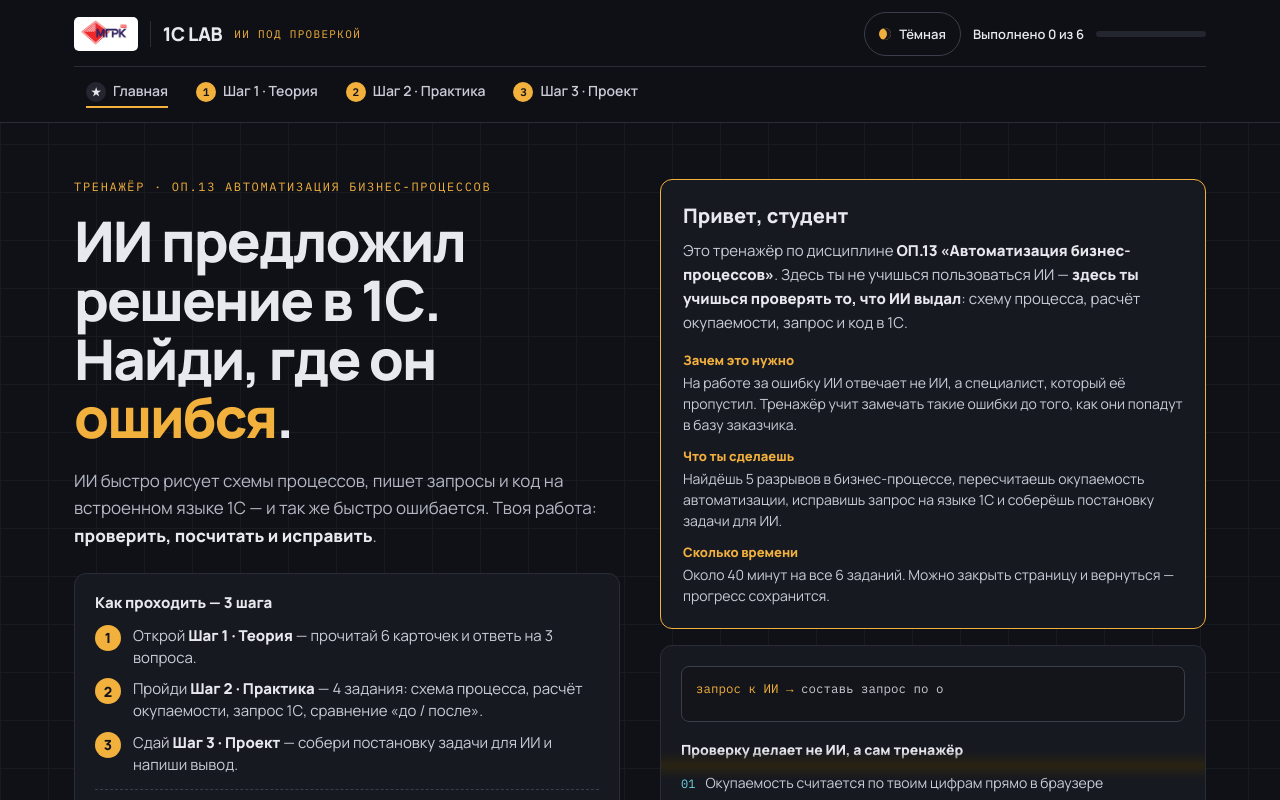
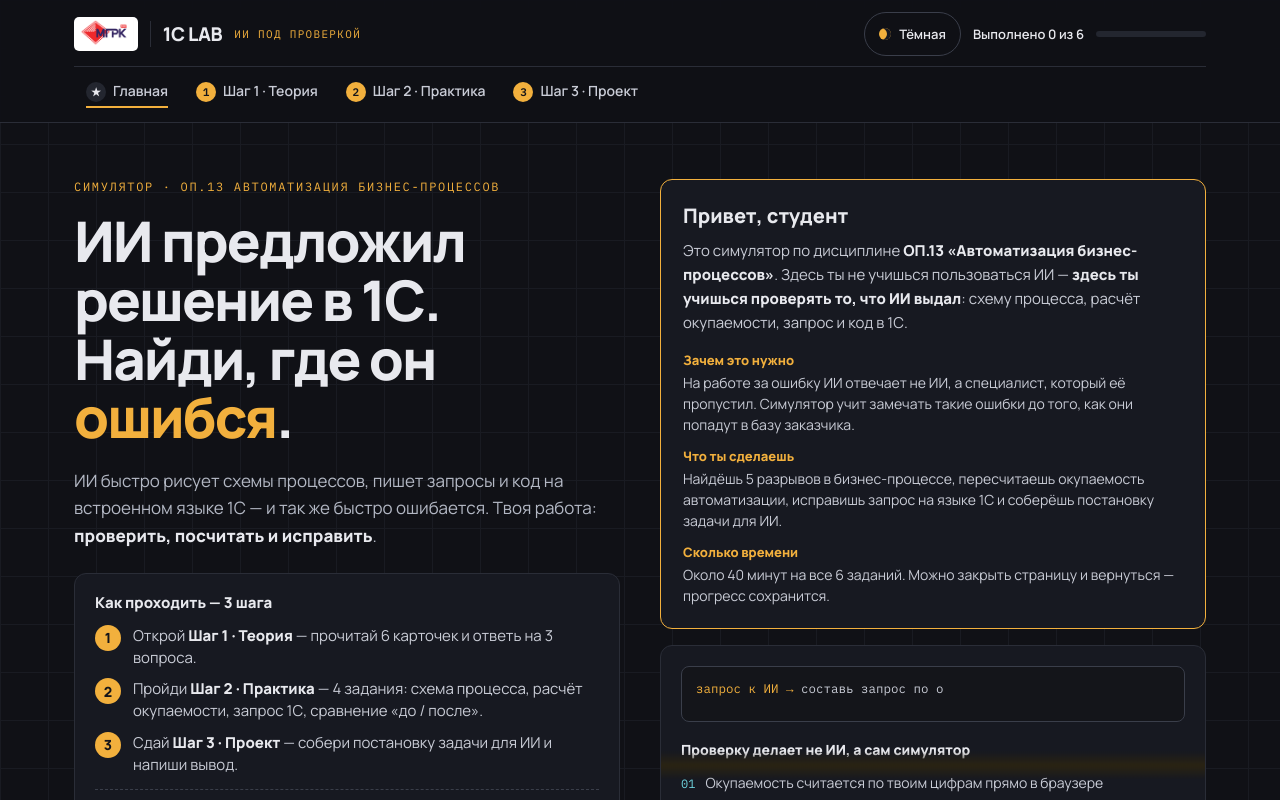
Before and after one commit to llapik/concursV2, a React (Vite) app in the folder app/: page / in a window 1280 px wide. Shown: the top 800 px of the page. Built offline with nearby package versions, Linux system fonts and the light colour scheme.

Commit message:
Replace "тренажёр" with "симулятор" throughout
Co-Authored-By: Claude Sonnet 5 <noreply@anthropic.com>
Claude-Session: https://claude.ai/code/session_01KtyXNWYDPAWhSZq5tYMm3V

```diff
--- a/app/index.html
+++ b/app/index.html
@@ -12,7 +12,7 @@
     <title>1С Lab: ИИ под проверкой</title>
     <meta
       name="description"
-      content="Тренажёр: найди, где ИИ ошибся в схеме процесса, расчёте окупаемости и запросе 1С. Электронный образовательный ресурс для специальности 09.02.11, ОП.13."
+      content="Симулятор: найди, где ИИ ошибся в схеме процесса, расчёте окупаемости и запросе 1С. Электронный образовательный ресурс для специальности 09.02.11, ОП.13."
     />
   </head>
   <body>
--- a/app/src/components/MapSection.jsx
+++ b/app/src/components/MapSection.jsx
@@ -39,7 +39,7 @@ export default function MapSection({ lab }) {
               marginBottom: 18,
             }}
           >
-            Тренажёр · ОП.13 Автоматизация бизнес-процессов
+            Симулятор · ОП.13 Автоматизация бизнес-процессов
           </div>
           <h1 style={{ fontSize: 'clamp(30px, 5vw, 56px)', lineHeight: 1.05, letterSpacing: '-0.035em', fontWeight: 800, margin: '0 0 20px', textWrap: 'pretty' }}>
             ИИ предложил решение в 1С.
@@ -127,7 +127,7 @@ export default function MapSection({ lab }) {
           <div style={{ border: '1px solid var(--accent)', background: 'var(--panel)', borderRadius: 12, padding: 22 }}>
             <div style={{ fontSize: 20, fontWeight: 800, marginBottom: 10 }}>Привет, студент</div>
             <div style={{ fontSize: 15, lineHeight: 1.6, color: 'var(--ink-2)', textWrap: 'pretty' }}>
-              Это тренажёр по дисциплине <strong style={{ color: 'var(--ink)' }}>ОП.13 «Автоматизация бизнес-процессов»</strong>.
+              Это симулятор по дисциплине <strong style={{ color: 'var(--ink)' }}>ОП.13 «Автоматизация бизнес-процессов»</strong>.
               Здесь ты не учишься пользоваться ИИ — <strong style={{ color: 'var(--ink)' }}>здесь ты учишься проверять то, что
               ИИ выдал</strong>: схему процесса, расчёт окупаемости, запрос и код в 1С.
             </div>
@@ -135,7 +135,7 @@ export default function MapSection({ lab }) {
               <div>
                 <div style={{ fontSize: 13, fontWeight: 800, color: 'var(--accent-text)', marginBottom: 3 }}>Зачем это нужно</div>
                 <div style={{ fontSize: 14, lineHeight: 1.5, color: 'var(--ink-2)' }}>
-                  На работе за ошибку ИИ отвечает не ИИ, а специалист, который её пропустил. Тренажёр учит замечать
+                  На работе за ошибку ИИ отвечает не ИИ, а специалист, который её пропустил. Симулятор учит замечать
                   такие ошибки до того, как они попадут в базу заказчика.
                 </div>
               </div>
@@ -196,7 +196,7 @@ export default function MapSection({ lab }) {
                 }}
               />
             </div>
-            <div style={{ fontSize: 14, fontWeight: 800, marginBottom: 14 }}>Проверку делает не ИИ, а сам тренажёр</div>
+            <div style={{ fontSize: 14, fontWeight: 800, marginBottom: 14 }}>Проверку делает не ИИ, а сам симулятор</div>
             <div style={{ display: 'grid', gap: 10 }}>
               {[
                 'Окупаемость считается по твоим цифрам прямо в браузере',
```
Also changed, not shown: 2 other files (tests, documents, lock files or other folders).
